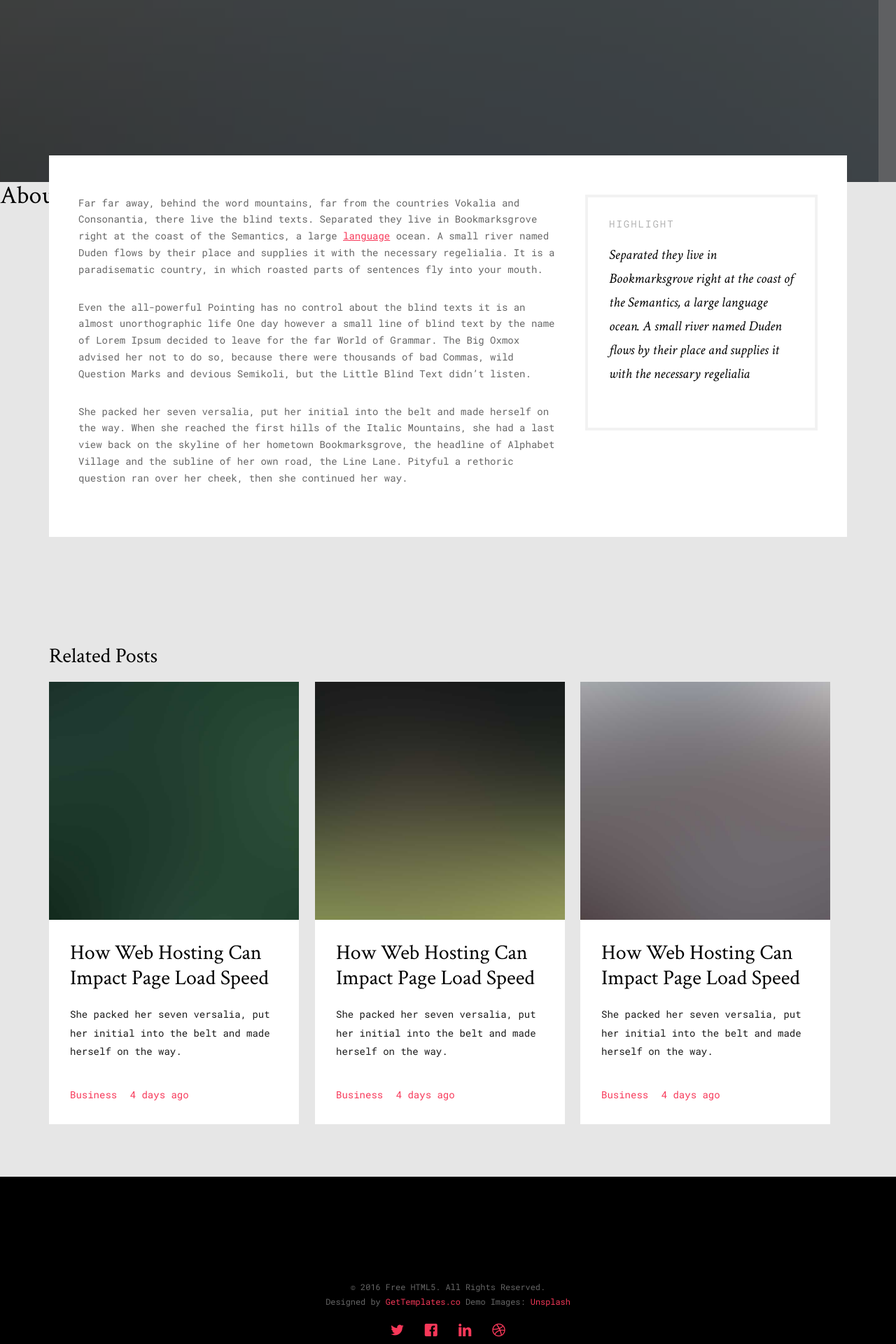
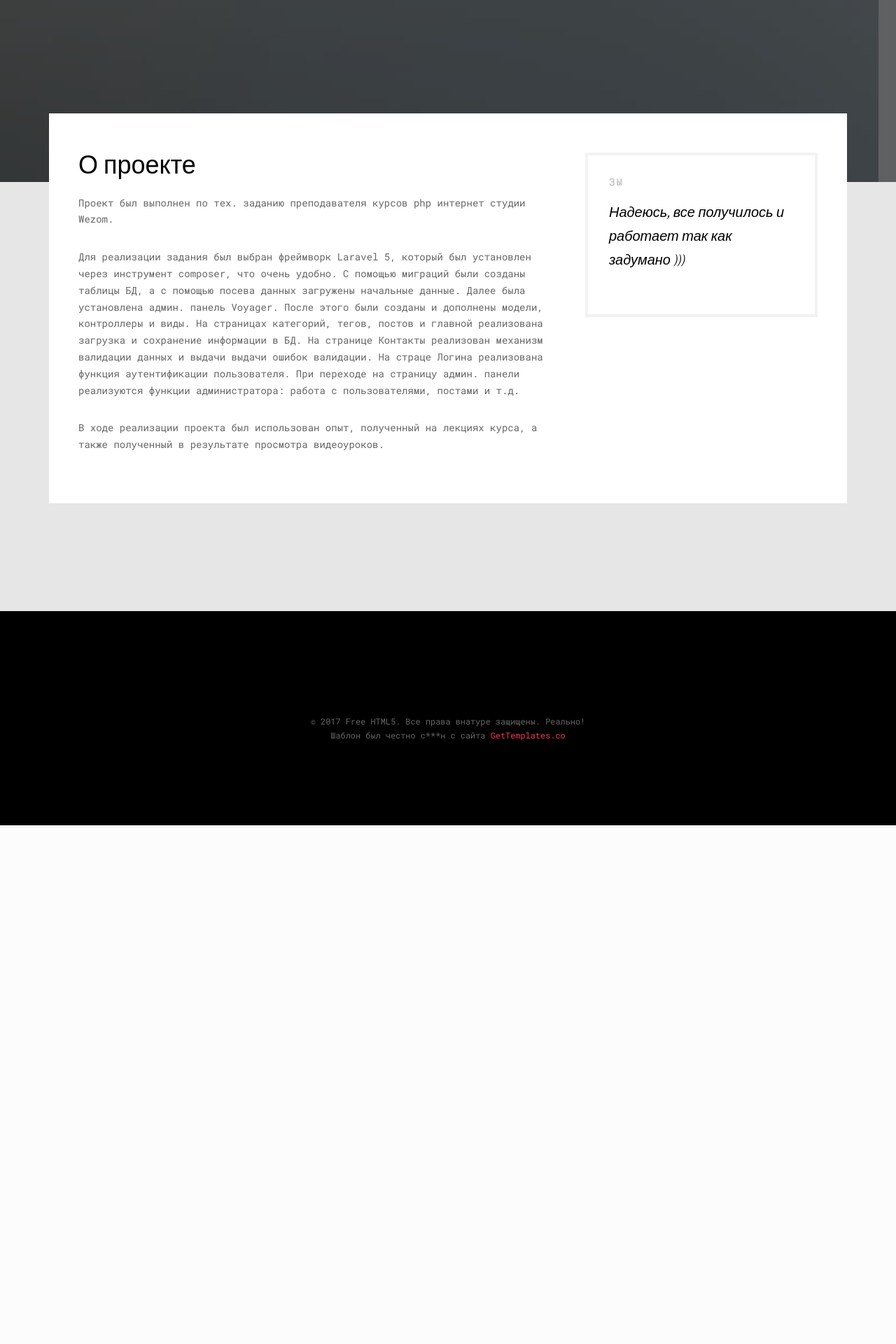
Before and after one commit to KostyaErsak/blog.loc, a Laravel app: page /about in a window 1280 px wide. Shown: the part 640-2560 px from the top of the page at 70% size. After the commit the page ends 1819 px from the top, so only its background shows below. Run offline with Laravel 8, Linux system fonts and the light colour scheme; settings files or empty folders that the repository lacks are supplied; parts of the project's set-up code (start-up, migrations or seed data) failed here and were passed over; some libraries are stand-ins or nearby versions; some web fonts are replaced.

Commit message:
Заполнен раздел "О проекте", исправлены виды страниц аутентификации.

```diff
--- a/app/Http/Requests/ContactRequest.php
+++ b/app/Http/Requests/ContactRequest.php
@@ -33,9 +33,9 @@ class ContactRequest extends FormRequest
     public function messages() {
 
         return [
-            'name'=>'Поле :attribute необходимо заполнить',
-            'email'=>'Поле :attribute необходимо заполнить',
-            'text'=>'Поле :attribute необходимо заполнить'
+            'required'=>'Поле :attribute необходимо заполнить',
+            'email'=>'Неверно заполнено поле :attribute',
+            'min'=>'Поле :attribute должно быть не менее :min символов'
         ];
 
     }
--- a/nbproject/private/private.xml
+++ b/nbproject/private/private.xml
@@ -3,11 +3,8 @@
     <editor-bookmarks xmlns="http://www.netbeans.org/ns/editor-bookmarks/2" lastBookmarkId="0"/>
     <open-files xmlns="http://www.netbeans.org/ns/projectui-open-files/2">
         <group>
-            <file>file:/C:/OpenServer/OpenServer/domains/blog.loc/app/Http/Kernel.php</file>
             <file>file:/C:/OpenServer/OpenServer/domains/blog.loc/routes/web.php</file>
-            <file>file:/C:/OpenServer/OpenServer/domains/blog.loc/app/Http/Requests/ContactRequest.php</file>
-            <file>file:/C:/OpenServer/OpenServer/domains/blog.loc/app/Http/Controllers/ContactController.php</file>
-            <file>file:/C:/OpenServer/OpenServer/domains/blog.loc/resources/views/contact.blade.php</file>
+            <file>file:/C:/OpenServer/OpenServer/domains/blog.loc/app/Http/Controllers/HomeController.php</file>
         </group>
     </open-files>
 </project-private>
--- a/resources/views/about.blade.php
+++ b/resources/views/about.blade.php
@@ -6,7 +6,7 @@
 
 @section ('content')
 
-<h1>About</h1>
+
 
 <div id="gtco-maine">
     <div class="container">
@@ -16,16 +16,26 @@
                     <div class="text-left content-article">
                         <div class="row">
                             <div class="col-lg-8 cp-r animate-box">
-									<p>Far far away, behind the word mountains, far from the countries Vokalia and Consonantia, there live the blind texts. Separated they live in Bookmarksgrove right at the coast of the Semantics, a large <a href="#">language</a> ocean. A small river named Duden flows by their place and supplies it with the necessary regelialia. It is a paradisematic country, in which roasted parts of sentences fly into your mouth.</p>
 
-									<p>Even the all-powerful Pointing has no control about the blind texts it is an almost unorthographic life One day however a small line of blind text by the name of Lorem Ipsum decided to leave for the far World of Grammar. The Big Oxmox advised her not to do so, because there were thousands of bad Commas, wild Question Marks and devious Semikoli, but the Little Blind Text didn’t listen. </p>
+                                <h1>О проекте</h1>
 
-									<p>She packed her seven versalia, put her initial into the belt and made herself on the way. When she reached the first hills of the Italic Mountains, she had a last view back on the skyline of her hometown Bookmarksgrove, the headline of Alphabet Village and the subline of her own road, the Line Lane. Pityful a rethoric question ran over her cheek, then she continued her way.</p>
+                                <p>Проект был выполнен по тех. заданию преподавателя курсов php интернет студии Wezom.</p>
+
+                                <p>Для реализации задания был выбран фреймворк Laravel 5, который был установлен через инструмент composer, что очень удобно.
+                                    С помощью миграций были созданы таблицы БД, а с помощью посева данных загружены начальные данные. Далее была установлена админ. панель
+                                    Voyager. После этого были созданы и дополнены модели, контроллеры и виды. На страницах категорий, тегов, постов и главной реализована
+                                    загрузка и сохранение информации в БД. На странице Контакты реализован механизм валидации данных и выдачи выдачи ошибок валидации. На
+                                    страце Логина реализована функция аутентификации пользователя. При переходе на страницу админ. панели реализуются функции администратора:
+                                    работа с пользователями, постами и т.д.
+                                </p>
+
+                                <p>В ходе реализации проекта был использован опыт, полученный на лекциях курса,
+                                    а также полученный в результате просмотра видеоуроков.</p>
                             </div>
                             <div class="col-lg-4 animate-box">
                                 <div class="gtco-highlight right">
-										<h4>Highlight</h4>
-										<p>Separated they live in Bookmarksgrove right at the coast of the Semantics, a large language ocean. A small river named Duden flows by their place and supplies it with the necessary regelialia</p>
+                                    <h4>ЗЫ</h4>
+                                    <p>Надеюсь, все получилось и работает так как задумано )))</p>
                                 </div>
                             </div>
                         </div>
@@ -34,47 +44,6 @@
             </div>
         </div>
 
-			<div class="row">
-				<div class="col-md-12">
-					<h2 class="related-title animate-box">Related Posts</h2>
-				</div>
-			</div>
-			<div class="row row-pb-md">
-				<div class="col-md-12">
-					<ul id="gtco-post-list">
-						<li class="one-third animate-box entry" data-animate-effect="fadeIn">
-							<a href="#">
-								<div class="entry-img" style="background-image: url(images/img_3.jpg"></div>
-								<div class="entry-desc">
-									<h3>How Web Hosting Can Impact Page Load Speed</h3>
-									<p>She packed her seven versalia, put her initial into the belt and made herself on the way.</p>
-								</div>
-							</a>
-							<a href="#" class="post-meta">Business  <span class="date-posted">4 days ago</span></a>
-						</li>
-						<li class="one-third animate-box entry" data-animate-effect="fadeIn">
-							<a href="#">
-								<div class="entry-img" style="background-image: url(images/img_4.jpg"></div>
-								<div class="entry-desc">
-									<h3>How Web Hosting Can Impact Page Load Speed</h3>
-									<p>She packed her seven versalia, put her initial into the belt and made herself on the way.</p>
-								</div>
-							</a>
-							<a href="#" class="post-meta">Business  <span class="date-posted">4 days ago</span></a>
-						</li>
-						<li class="one-third animate-box entry" data-animate-effect="fadeIn">
-							<a href="#">
-								<div class="entry-img" style="background-image: url(images/img_5.jpg"></div>
-								<div class="entry-desc">
-									<h3>How Web Hosting Can Impact Page Load Speed</h3>
-									<p>She packed her seven versalia, put her initial into the belt and made herself on the way.</p>
-								</div>
-							</a>
-							<a href="#" class="post-meta">Business  <span class="date-posted">4 days ago</span></a>
-						</li>
-					</ul>
-				</div>
-			</div>
     </div>
 </div>
 
--- a/resources/views/main.blade.php
+++ b/resources/views/main.blade.php
@@ -113,7 +113,7 @@
 				<div class="col-md-7 text-left">
 					<div class="display-t">
 						<div class="display-tc animate-box" data-animate-effect="fadeInUp">
-							<h1 class="mb30">Разные мнения <br> Разных людей</a></h1>
+							<h1 class="mb30">Самые свежие новости с просторов интернета</a></h1>
 						</div>
 					</div>
 				</div>
@@ -131,16 +131,8 @@
 			<div class="row copyright">
 				<div class="col-md-12 text-center">
 					<p>
-						<small class="block">&copy; 2016 Free HTML5. All Rights Reserved.</small>
-						<small class="block">Designed by <a href="http://gettemplates.co/" target="_blank">GetTemplates.co</a> Demo Images: <a href="http://unsplash.com/" target="_blank">Unsplash</a></small>
-					</p>
-					<p>
-						<ul class="gtco-social-icons">
-							<li><a href="#"><i class="icon-twitter"></i></a></li>
-							<li><a href="#"><i class="icon-facebook"></i></a></li>
-							<li><a href="#"><i class="icon-linkedin"></i></a></li>
-							<li><a href="#"><i class="icon-dribbble"></i></a></li>
-						</ul>
+						<small class="block">&copy; 2017 Free HTML5. Все права внатуре защищены. Реально!</small>
+						<small class="block">Шаблон был честно с***н с сайта <a href="http://gettemplates.co/" target="_blank">GetTemplates.co</a>
 					</p>
 				</div>
 			</div>
--- a/routes/web.php
+++ b/routes/web.php
@@ -18,7 +18,7 @@ Route::group(['prefix' => 'admin'], function () {
 });
 
 Route::get('about', ['as'=>'about', 'uses'=>'AboutController@index']);
-Route::get('/home', ['HomeController@index', 'as' => 'home']);
+
 Auth::routes();
 
 Route::group(['middleware'=>'web'], function (){
```
Also changed, not shown: app/Http/Controllers/ContactController.php (+1 -7 lines), resources/views/contact.blade.php (+27 -5 lines). Lines whose indentation alone changed are shown as unchanged.
